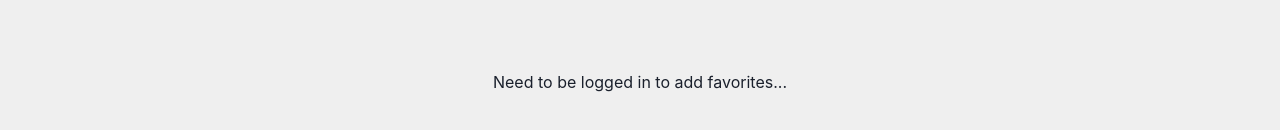
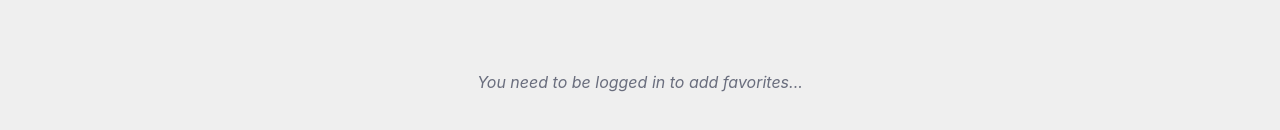
Before and after one commit to julian-ao/dumbass, a React (Vite) app in the folder frontend/: page /project2/favorites in a window 1280 px wide. Shown: the part 174-304 px from the top of the page. Built offline with nearby package versions, Linux system fonts and the light colour scheme.

Commit message:
feat: keyboard friendly
fixed one place keyboard selecting was wrong

issue: #81

```diff
--- a/frontend/src/components/atoms/Dropdown.tsx
+++ b/frontend/src/components/atoms/Dropdown.tsx
@@ -53,7 +53,7 @@ const Dropdown = (props: DropdownProps) => {
                         props.outsideSearchBar
                             ? 'rounded-md shadow-sm w-40'
                             : 'w-24'
-                    } inline-flex justify-center items-center h-full px-4 py-2 bg-white text-sm font-medium text-gray-700 hover:bg-gray-50 focus:outline-none focus-visible:ring-2 focus-visible:ring-white focus-visible:ring-opacity-75`}>
+                    } inline-flex justify-center items-center h-full px-4 py-2 bg-white text-sm font-medium text-gray-700 hover:bg-gray-50  focus-visible:ring-2 focus-visible:ring-white focus-visible:ring-opacity-75`}>
                     <span className='block overflow-hidden text-ellipsis whitespace-nowrap'>
                         {titleCaseWord(props.selectedFilter)}
                     </span>
@@ -74,7 +74,7 @@ const Dropdown = (props: DropdownProps) => {
                 leaveTo='transform opacity-0 scale-95'>
                 <Menu.Items
                     static
-                    className='absolute right-0 z-50 mt-1 origin-top-right bg-white divide-y divide-gray-100 rounded-md shadow-lg ring-1 ring-black ring-opacity-5 focus:outline-none w-full'>
+                    className='absolute right-0 z-50 mt-1 origin-top-right bg-white divide-y divide-gray-100 rounded-md shadow-lg ring-1 ring-black ring-opacity-5  w-full'>
                     <section className='py-1'>
                         {props.filterOptions.map((option) => (
                             <Menu.Item key={option}>
--- a/frontend/src/components/pages/FavoritesPage.tsx
+++ b/frontend/src/components/pages/FavoritesPage.tsx
@@ -99,8 +99,8 @@ export default function FavoritesPage() {
     // Rendering the component
     if (!username) {
         return (
-            <div className='h-96 flex items-center justify-center'>
-                <h1>Need to be logged in to add favorites...</h1>
+            <div className='h-96 flex items-center justify-center text-blueGray italic'>
+                <h1>You need to be logged in to add favorites...</h1>
             </div>
         )
     }
```
